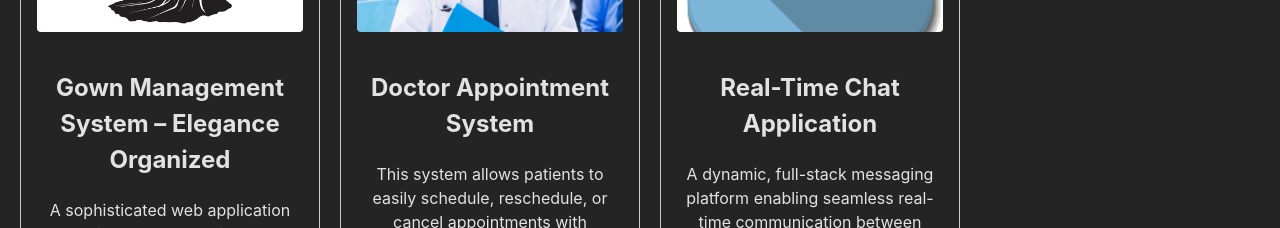
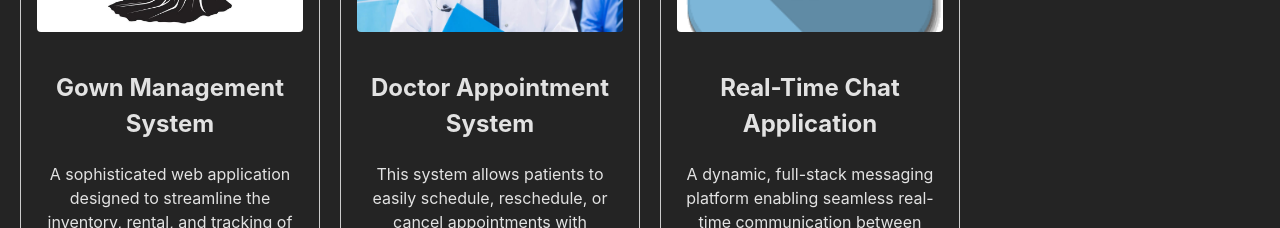
Before and after one commit to kaghenijenner/kaghenijenner, a React (Vite) app in the folder client/: page /projects in a window 1280 px wide. Shown: the part 413-641 px from the top of the page. Built offline with nearby package versions, Linux system fonts and the light colour scheme.

Commit message:
Update the Gown Management project title

```diff
--- a/client/src/components/Project.jsx
+++ b/client/src/components/Project.jsx
@@ -13,7 +13,7 @@ import { Link } from 'react-router-dom';
 const projects = [
     {
         id: 1,
-        title: 'Gown Management System – Elegance Organized',
+        title: 'Gown Management System',
         description: 'A sophisticated web application designed to streamline the inventory, rental, and tracking of formal gowns for boutiques, bridal shops, or event planners. This system simplifies gown management with intuitive tools for both staff and customers.',
         link: 'https://gown-management.vercel.app/',
         image: Gown,
```
